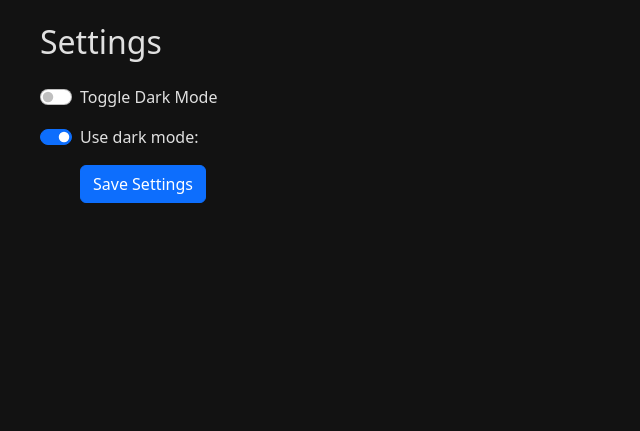
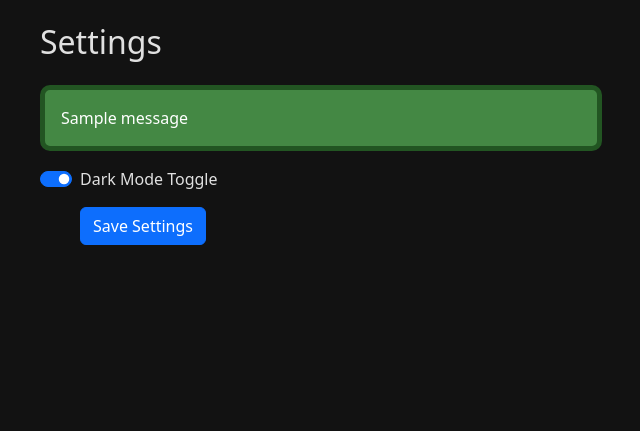
Before and after one commit to UCCS-SP25-CS4300-CS5300-1/Group-8-spring-2025, a Django app: page /settings/ in a window 1280 px wide. Shown: the part 57-488 px from the top of the page, without its empty margins (38-678 px from the left). Run offline with Django 4.2, Linux system fonts and the light colour scheme; a user stored in the database is signed in; tables that the repository leaves empty hold one stand-in row (values such as "Sample post"); one stand-in notice (Sample message) is shown.

Commit message:
Finish preferences form - Also update django messages style

```diff
--- a/LeafQuest/home/static/css/style.css
+++ b/LeafQuest/home/static/css/style.css
@@ -229,3 +229,19 @@ table {
 .badge-container:hover .badge-tooltip {
     display: block;
 }
+/* Django Message Boxes */
+.django-message {
+    border-radius: 10px;
+    padding: 1em;
+    color: white;
+}
+
+.error.django-message {
+    background-color: #844;
+    border: 5px #522 solid;
+}
+
+.success.django-message {
+    background-color: #484;
+    border: 5px #252 solid;
+}
--- a/LeafQuest/home/templates/settings/index.html
+++ b/LeafQuest/home/templates/settings/index.html
@@ -5,15 +5,21 @@
 {% block content %}
 <h2 class="mb-4">Settings</h2>
 
+    {% if messages %}
+    <div class="messages">
+        {% for message in messages %}
+        <p{% if message.tags %} class="{{ message.tags }} django-message w-50"{% endif %}>{{ message }}</p>
+        {% endfor %}
+    </div>
+    {% endif %}
+
 <div class="form-check form-switch">
    <form method="POST">
        {% csrf_token %}
        <p>
-           <input class="form-check-input" type="checkbox" id="darkModeToggle">
-           <label class="form-check-label" for="darkModeToggle">Toggle Dark Mode</label>
+           <label for="id_use_dark_mode">Dark Mode Toggle</label>
+           <input type="checkbox" name="use_dark_mode" class="form-check-input" id="id_use_dark_mode" {% if form.use_dark_mode.value %}checked{% endif %}>
        </p>
-
-       {{ form.as_p }}
 
        <button class="btn btn-primary" type="submit">Save Settings</button>
    </form>
--- a/LeafQuest/home/views/settings.py
+++ b/LeafQuest/home/views/settings.py
@@ -3,9 +3,11 @@ Views for user settings
 """
 from django.shortcuts import render
 from django.contrib.auth.decorators import login_required
+from django.contrib import messages
 
 from ..models import ClientPreferences
 from ..forms.preferences_forms import PreferencesForm
+
 
 @login_required
 def settings_view(request):
@@ -16,3 +18,20 @@ def settings_view(request):
         form = PreferencesForm(instance=preferences)
         context['form'] = form
         return render(request, 'settings/index.html', context)
+
+    if request.method == "POST":
+        preferences = ClientPreferences.objects.filter(user=request.user)[0]
+        form = PreferencesForm(request.POST)
+        if form.is_valid():
+            use_dark_mode = form.cleaned_data['use_dark_mode']
+            preferences.use_dark_mode = use_dark_mode
+            preferences.save()
+
+            context['form'] = form
+            messages.success(request, 'Settings Saved')
+
+            return render(request, 'settings/index.html', context)
+        else:
+            context['form'] = form
+            messages.error(request, 'Error saving settings\n' + form.errors)
+            return render(request, 'settings/index.html', context)
```
